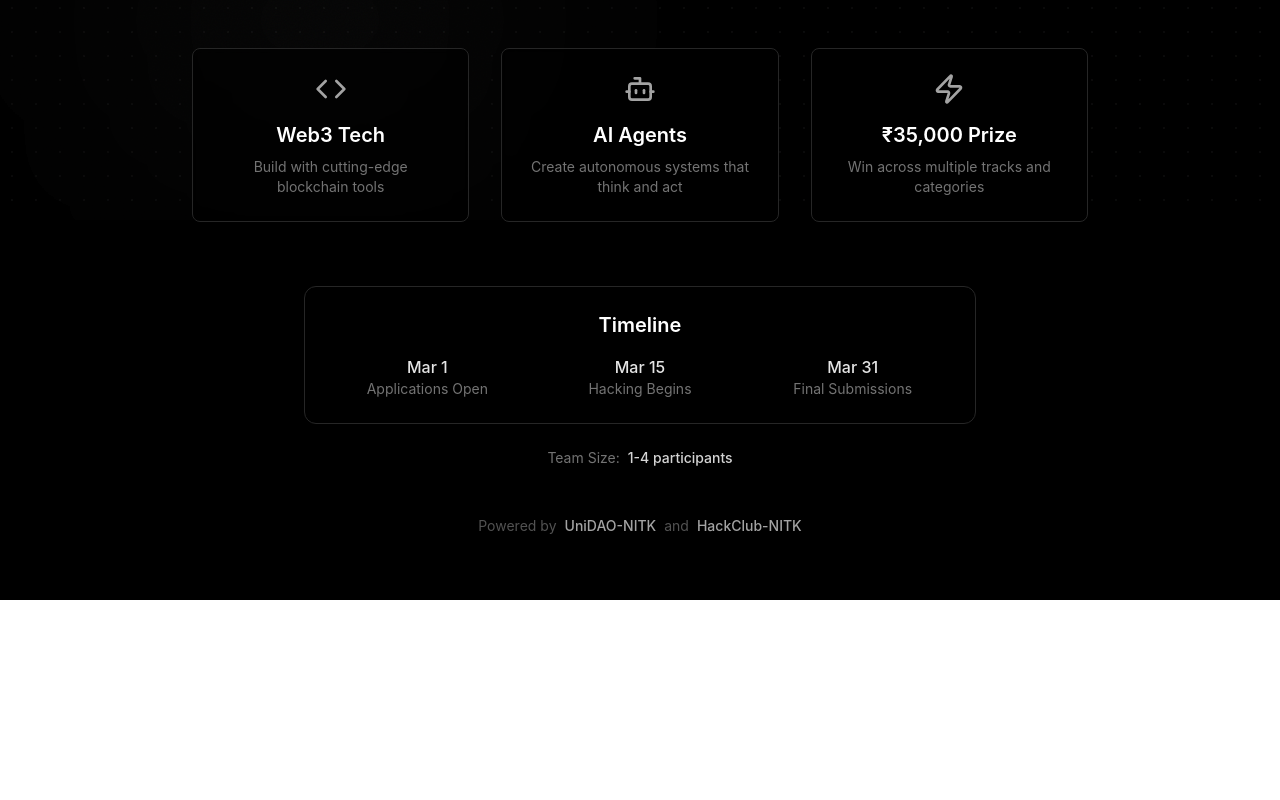
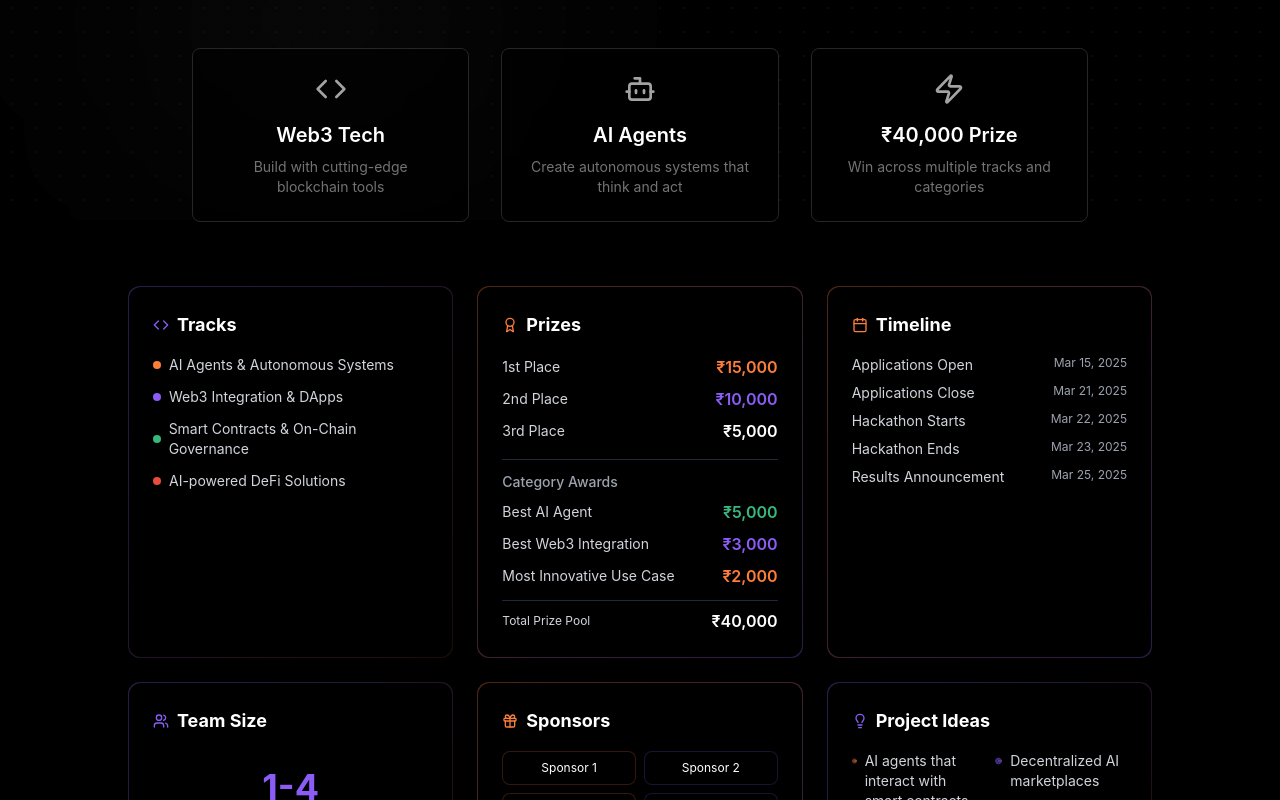
Before and after one commit to marcdhi/autonomous-builders-hack, a React (Vite) app: page / in a window 1280 px wide. Shown: the part 580-1380 px from the top of the page. Before the commit the page ends 1180 px from the top, so only its background shows below. Built offline with nearby package versions, Linux system fonts and the light colour scheme.

Commit message:
Address preview issues

```diff
--- a/src/pages/Index.tsx
+++ b/src/pages/Index.tsx
@@ -5,6 +5,12 @@ import { Code, Zap, Bot } from 'lucide-react';
 import RegisterButton from '@/components/RegisterButton';
 import BackgroundEffect from '@/components/BackgroundEffect';
 import { SplineSceneBasic } from '@/components/ui/spline-demo';
+import TracksCard from '@/components/TracksCard';
+import PrizesCard from '@/components/PrizesCard';
+import TimelineCard from '@/components/TimelineCard';
+import TeamSizeCard from '@/components/TeamSizeCard';
+import SponsorsCard from '@/components/SponsorsCard';
+import IdeasCard from '@/components/IdeasCard';
 
 const Index = () => {
   const formUrl = "https://forms.google.com"; // Replace with actual form URL
@@ -95,58 +101,46 @@ const Index = () => {
 
             <div className="flex flex-col items-center text-center p-6 rounded-lg bg-black/60 border border-neutral-800 backdrop-blur-sm">
               <Zap className="h-8 w-8 text-neutral-400 mb-4" />
-              <h3 className="text-xl font-semibold text-white mb-2">₹35,000 Prize</h3>
+              <h3 className="text-xl font-semibold text-white mb-2">₹40,000 Prize</h3>
               <p className="text-neutral-500 text-sm">Win across multiple tracks and categories</p>
             </div>
           </motion.div>
 
-          {/* Timeline */}
+          {/* Cards Grid */}
           <motion.div
-            className="mt-16 w-full max-w-2xl mx-auto border border-neutral-800 rounded-xl p-6 bg-black/60 backdrop-blur-sm"
+            className="mt-16 grid grid-cols-1 md:grid-cols-2 lg:grid-cols-3 gap-6"
             initial={{ opacity: 0 }}
             animate={{ opacity: 1 }}
-            transition={{ duration: 0.5, delay: 1 }}
+            transition={{ duration: 0.5, delay: 0.8 }}
           >
-            <h3 className="text-xl font-semibold text-center text-white mb-4">Timeline</h3>
-            <div className="grid grid-cols-1 md:grid-cols-3 gap-4">
-              <div className="text-center">
-                <p className="text-neutral-200 font-medium">Mar 1</p>
-                <p className="text-sm text-neutral-500">Applications Open</p>
-              </div>
-              <div className="text-center">
-                <p className="text-neutral-200 font-medium">Mar 15</p>
-                <p className="text-sm text-neutral-500">Hacking Begins</p>
-              </div>
-              <div className="text-center">
-                <p className="text-neutral-200 font-medium">Mar 31</p>
-                <p className="text-sm text-neutral-500">Final Submissions</p>
-              </div>
-            </div>
+            <TracksCard />
+            <PrizesCard />
+            <TimelineCard />
+            <TeamSizeCard />
+            <SponsorsCard />
+            <IdeasCard />
           </motion.div>
 
           {/* Team size */}
           <motion.div
-            className="mt-6 flex items-center justify-center gap-2 text-neutral-500"
+            className="mt-10 flex items-center justify-center gap-2 text-neutral-500"
             initial={{ opacity: 0 }}
             animate={{ opacity: 1 }}
             transition={{ duration: 0.5, delay: 1.2 }}
           >
-            <span className="text-sm">Team Size:</span>
-            <span className="text-sm font-medium text-neutral-300">1-4 participants</span>
+            <span className="text-sm">Organized by</span>
+            <span className="text-sm font-medium text-neutral-300">UniDAO-NITK and HackClub-NITK</span>
           </motion.div>
 
           {/* Footer */}
           <motion.div
-            className="mt-12 text-sm text-neutral-600 text-center"
+            className="mt-8 text-sm text-neutral-600 text-center"
             initial={{ opacity: 0 }}
             animate={{ opacity: 1 }}
             transition={{ duration: 0.5, delay: 1.4 }}
           >
             <div className="flex items-center justify-center gap-2">
-              <span>Powered by</span>
-              <span className="font-medium text-neutral-400">UniDAO-NITK</span>
-              <span>and</span>
-              <span className="font-medium text-neutral-400">HackClub-NITK</span>
+              <span>© 2025 Autonomous Builders Hack</span>
             </div>
           </motion.div>
         </div>
```
